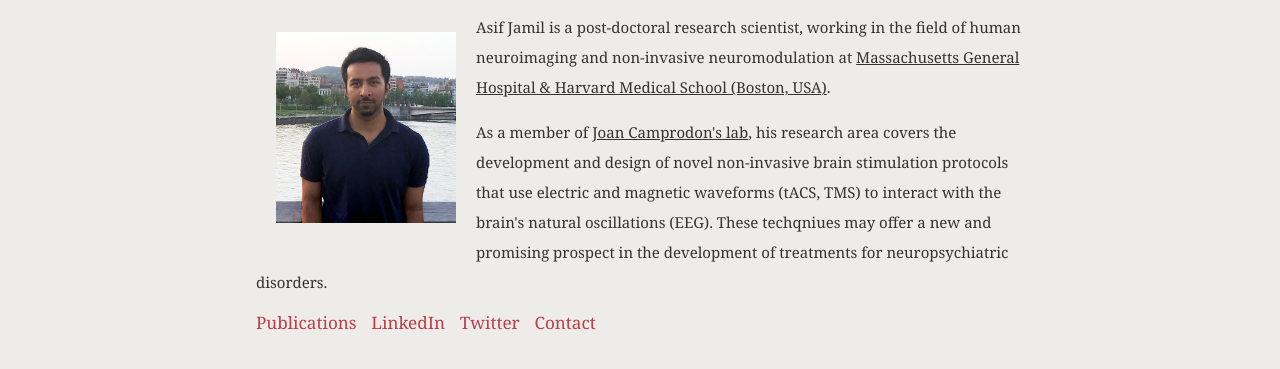
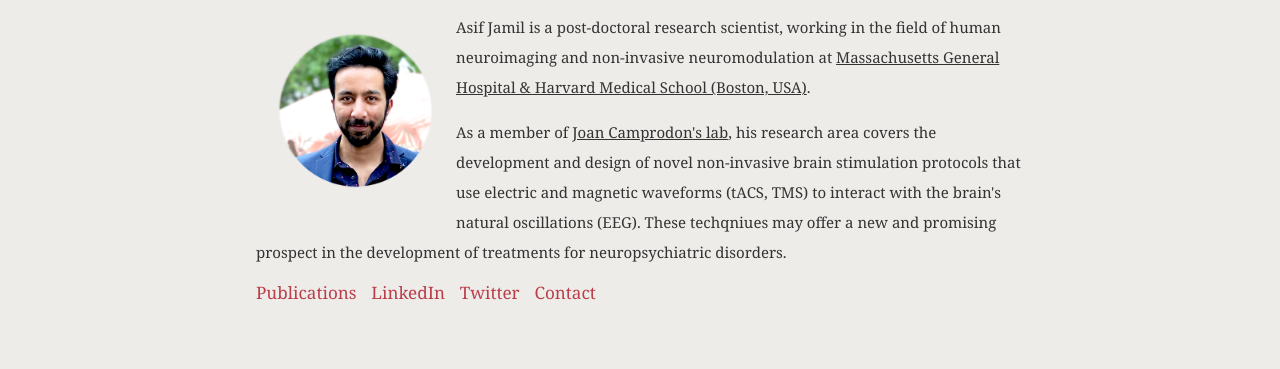
Before and after one commit to ajamil/ajamil.github.com, a plain HTML site: page index.html in a window 1280 px wide. Shown: the part 213-582 px from the top of the page. Drawn offline with Linux system fonts and the light colour scheme; a web font is replaced by a local one.

Commit message:
Update index.html

```diff
--- a/index.html
+++ b/index.html
@@ -46,7 +46,7 @@
 		</div>
 		<div style="clear:both"></div>
 		<div class="intro">
-			<img src="media/images/asif-jamil.jpg" class="photo" alt="Asif Jamil" style="width: 180px; float:left; padding: 20px">
+			<img src="media/images/asif_web.png" class="photo" description="Asif Jamil" alt="Asif Jamil" style="width: 160px; float:left; padding: 20px">
       			<p> Asif Jamil is a post-doctoral research scientist, working in the field of human neuroimaging and non-invasive neuromodulation at <a href="https://connects.catalyst.harvard.edu/Profiles/display/Person/195445" target="_blank">Massachusetts General Hospital & Harvard Medical School (Boston, USA)</a>.
 			<p> As a member of <a href="http://brain.harvard.edu/?people=joan-a-camprodon" target="_blank">Joan Camprodon's lab</a>, his research area covers the development and design of novel non-invasive brain stimulation protocols that use electric and magnetic waveforms (tACS, TMS) to interact with the brain's natural oscillations (EEG). These techqniues may offer a new and promising prospect in the development of treatments for neuropsychiatric disorders.</p>
 
```
